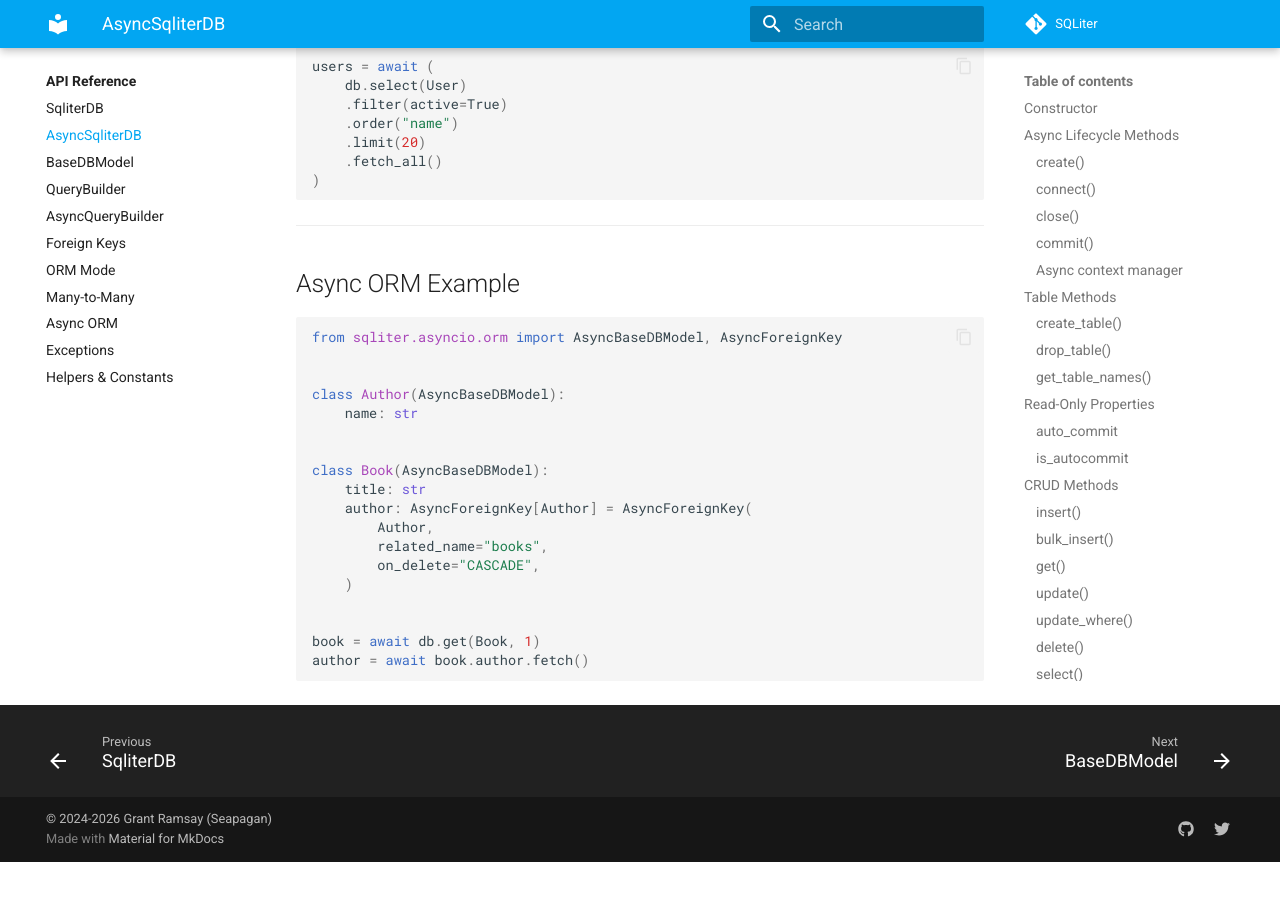
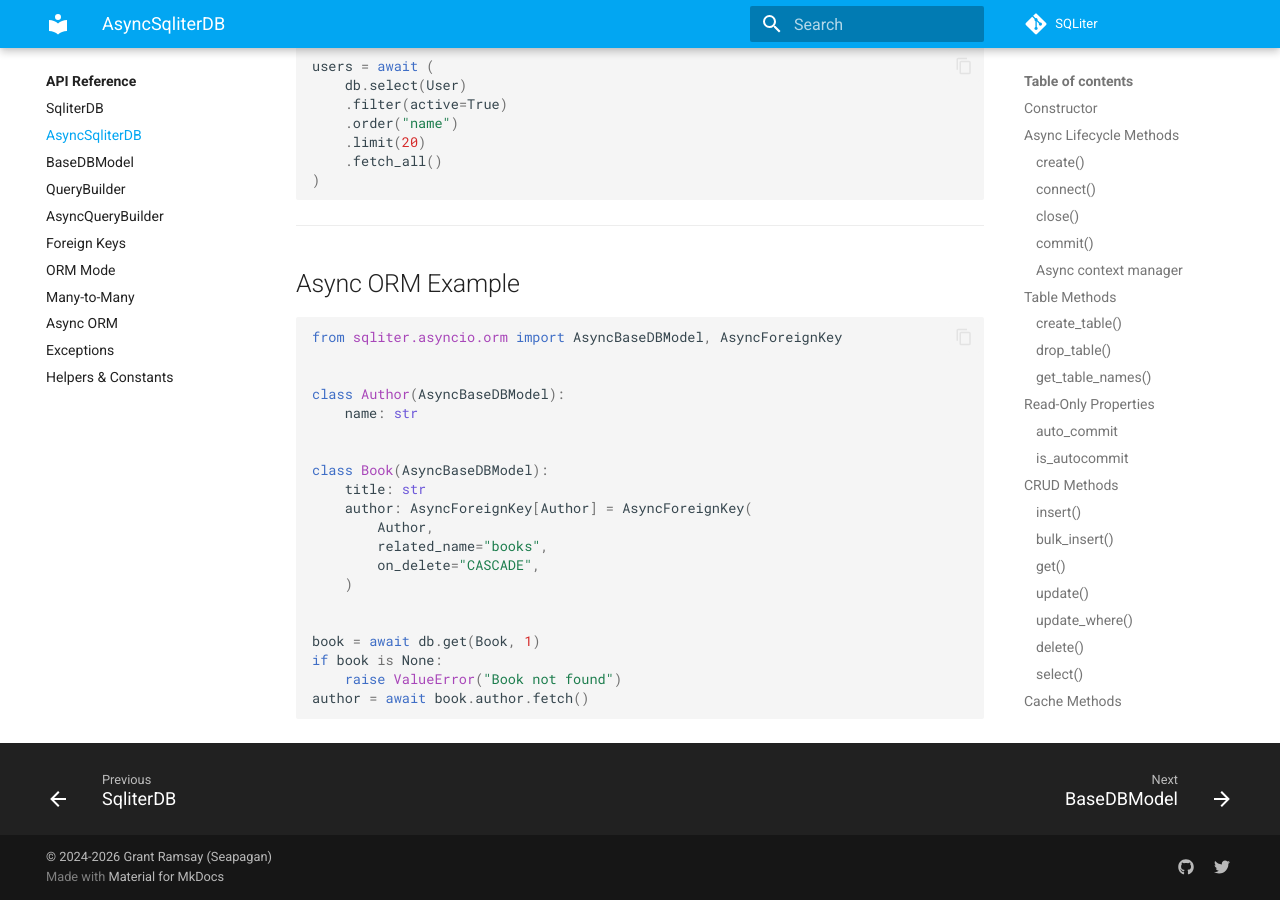
Before and after one commit to seapagan/sqliter-py, an MkDocs documentation site: the page built from docs/api-reference/async-sqliterdb.md, in a window 1280 px wide and 900 px high, scrolled down 5275 px. Built offline with MkDocs 1.6.1 and Material for MkDocs 9.7.7, drawn with Linux system fonts in a browser that asks for light colours; plug-ins that fetch from the network failed and are left out; comment, search, counter and statistics services are not loaded; before the commit the page ends 6137 px from its top, so only the background shows below that.

Commit message:
docs: guard optional get result in async example
Signed-off-by: Grant Ramsay <seapagan@gmail.com>

````diff
--- a/docs/api-reference/async-sqliterdb.md
+++ b/docs/api-reference/async-sqliterdb.md
@@ -289,5 +289,7 @@
 
 
 book = await db.get(Book, 1)
+if book is None:
+    raise ValueError("Book not found")
 author = await book.author.fetch()
 ```
````
